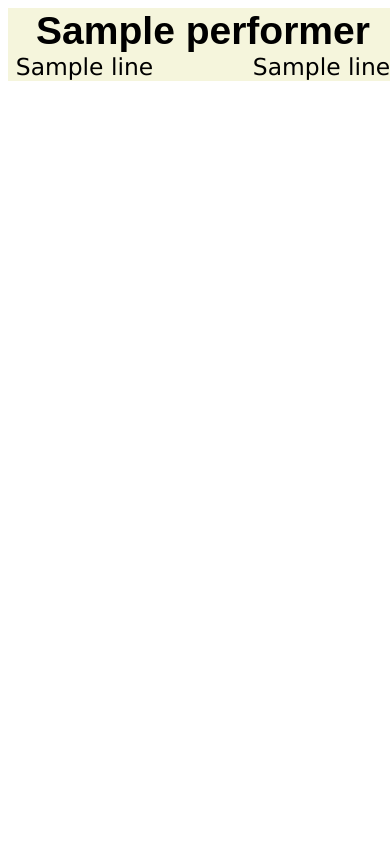
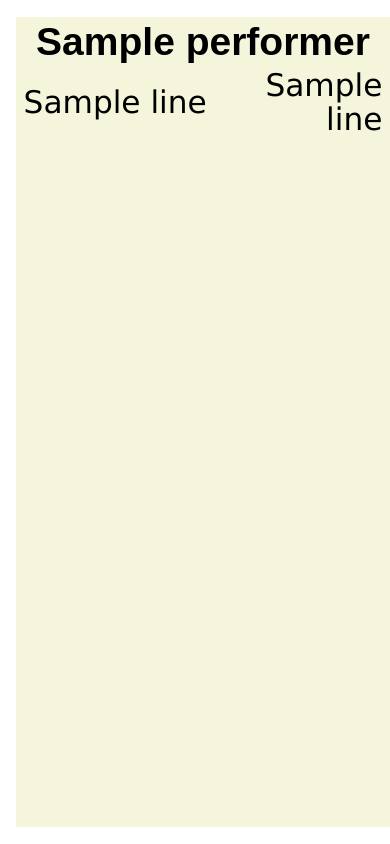
Before and after one commit to wuchengyangcn/repertoire-backend, a Flask app: template templates/repertoire_content_mobile.html in a window 390 px wide. Run offline with Flask 3, Linux system fonts and the light colour scheme; the template is opened without the code that fills it: most values are stand-ins (such as "Sample title", 1, 10 or a date in 2020).

Commit message:
finetune style for mobile pages

```diff
--- a/app.py
+++ b/app.py
@@ -31,7 +31,7 @@ class Booklet:
         if device is None:
             device = "mobile"
         if device == "mobile":
-            lines_per_page = 15
+            lines_per_page = 11
         else:
             lines_per_page = 13
 
@@ -45,7 +45,7 @@ class Booklet:
             lines = 0
             for piece in self.content[performer]["pieces"]:
                 lines += max(len(piece["title"]), len(piece["composer"]))
-            lines += 2
+            lines += 1
             if current_count + lines > lines_per_page:
                 html_code.append(render_template(content_template, data=current_page))
                 current_page = []
--- a/templates/repertoire_content_mobile.html
+++ b/templates/repertoire_content_mobile.html
@@ -30,17 +30,21 @@ Copyright (C) 2023 musicnbrain.org
       .content {
         overflow: hidden;
         user-select: none;
+        width: 96vw;
+        height: 96vh;
+        margin: 2vh 2vw;
         background-color: #f5f5dc;
-        min-height: 100%;
-        width: 96vw;
+      }
+
+      .item {
         padding-left: 2vw;
         padding-right: 2vw;
-        margin-bottom: 2vh;
+        padding-bottom: 2vh;
       }
 
       .performer {
         text-align: center;
-        line-height: 1.2;
+        line-height: 1.3;
         font-size: 10vw;
         font-family: Arial, Helvetica, sans-serif;
         font-weight: bold;
@@ -48,7 +52,7 @@ Copyright (C) 2023 musicnbrain.org
 
       .pieces {
         line-height: 1.1;
-        font-size: 6vw;
+        font-size: 8vw;
         font-family: Verdana, Geneva, Tahoma, sans-serif;
       }
 
```
Also changed, not shown: templates/repertoire_front_mobile.html (+14 -13 lines).
